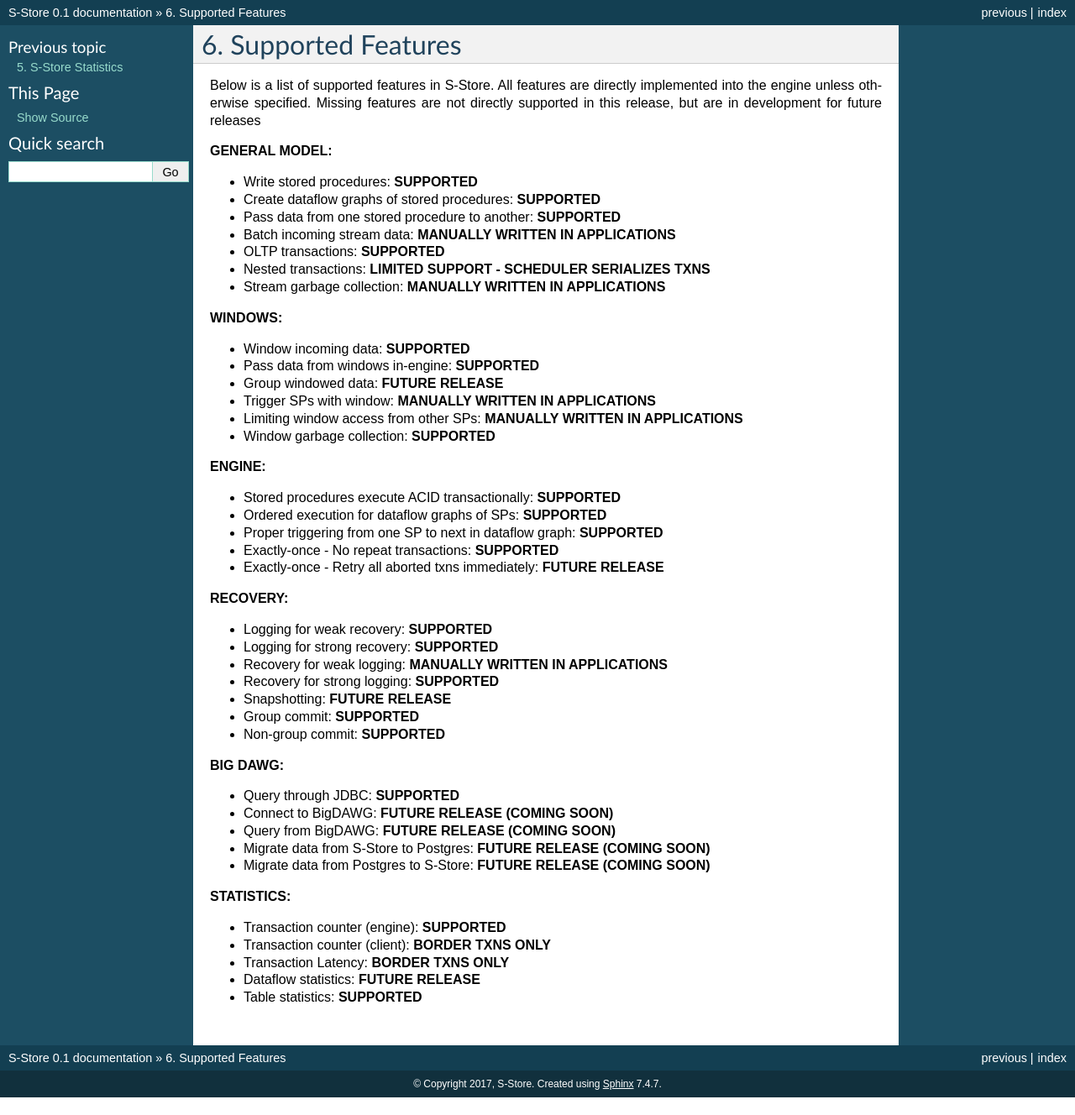
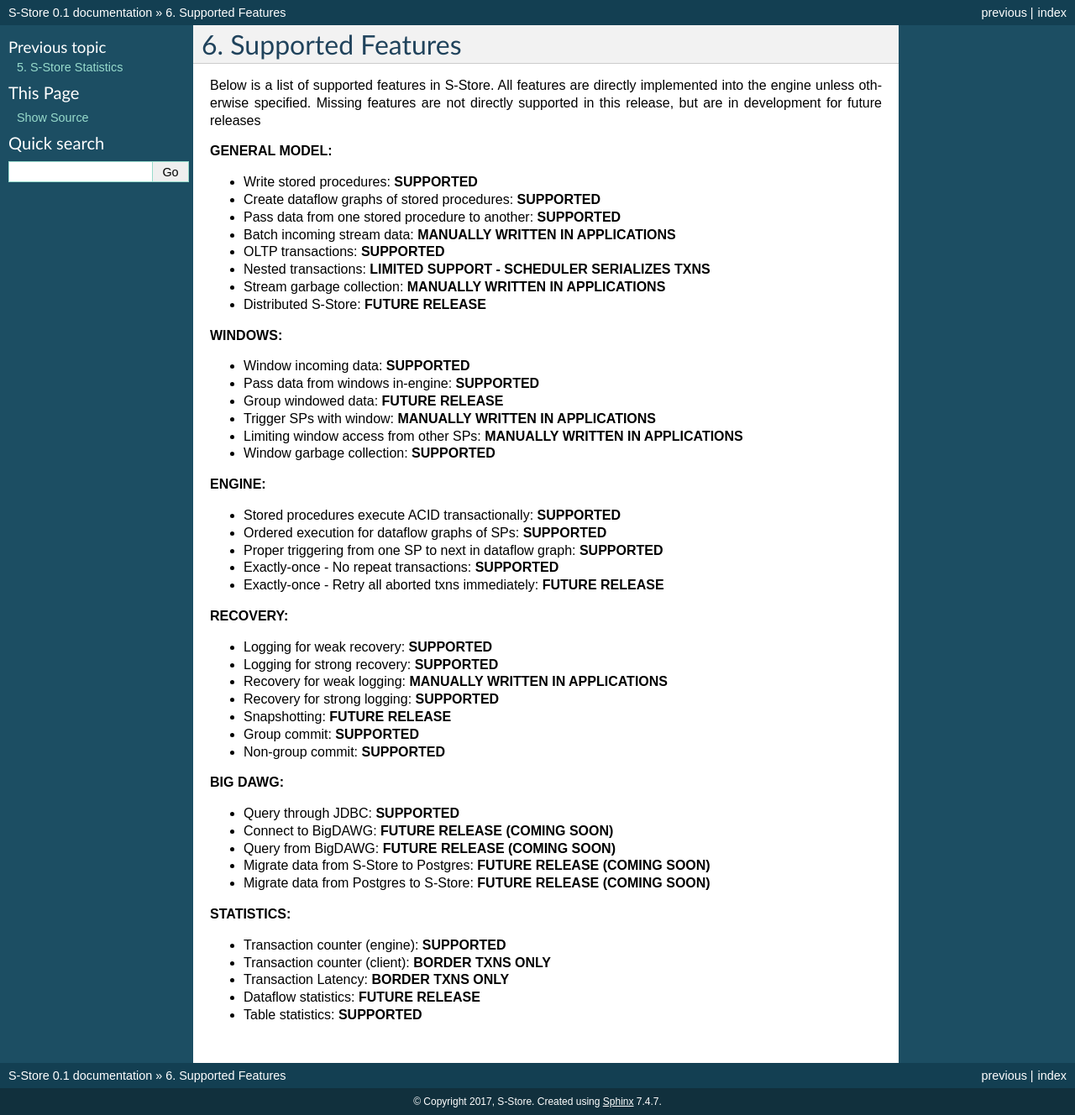
Before and after one commit to jmeehan16/sstore-doc, a Sphinx documentation site: the page built from source/features.rst, in a window 1280 px wide. Shown: the whole page at 84% size. Built offline with Sphinx 7.4.7, drawn with Linux system fonts in a browser that asks for light colours; pages that are not in the unit, such as notebooks, are missing from menus; before the commit the page ends 1307 px from its top, so only the background shows below that.

Commit message:
minor change to features

```diff
--- a/source/features.rst
+++ b/source/features.rst
@@ -15,6 +15,7 @@ Below is a list of supported features in S-Store.  All features are directly imp
 - OLTP transactions: **SUPPORTED**
 - Nested transactions: **LIMITED SUPPORT - SCHEDULER SERIALIZES TXNS**
 - Stream garbage collection: **MANUALLY WRITTEN IN APPLICATIONS**
+- Distributed S-Store: **FUTURE RELEASE**
 
 **WINDOWS:**
 
```
